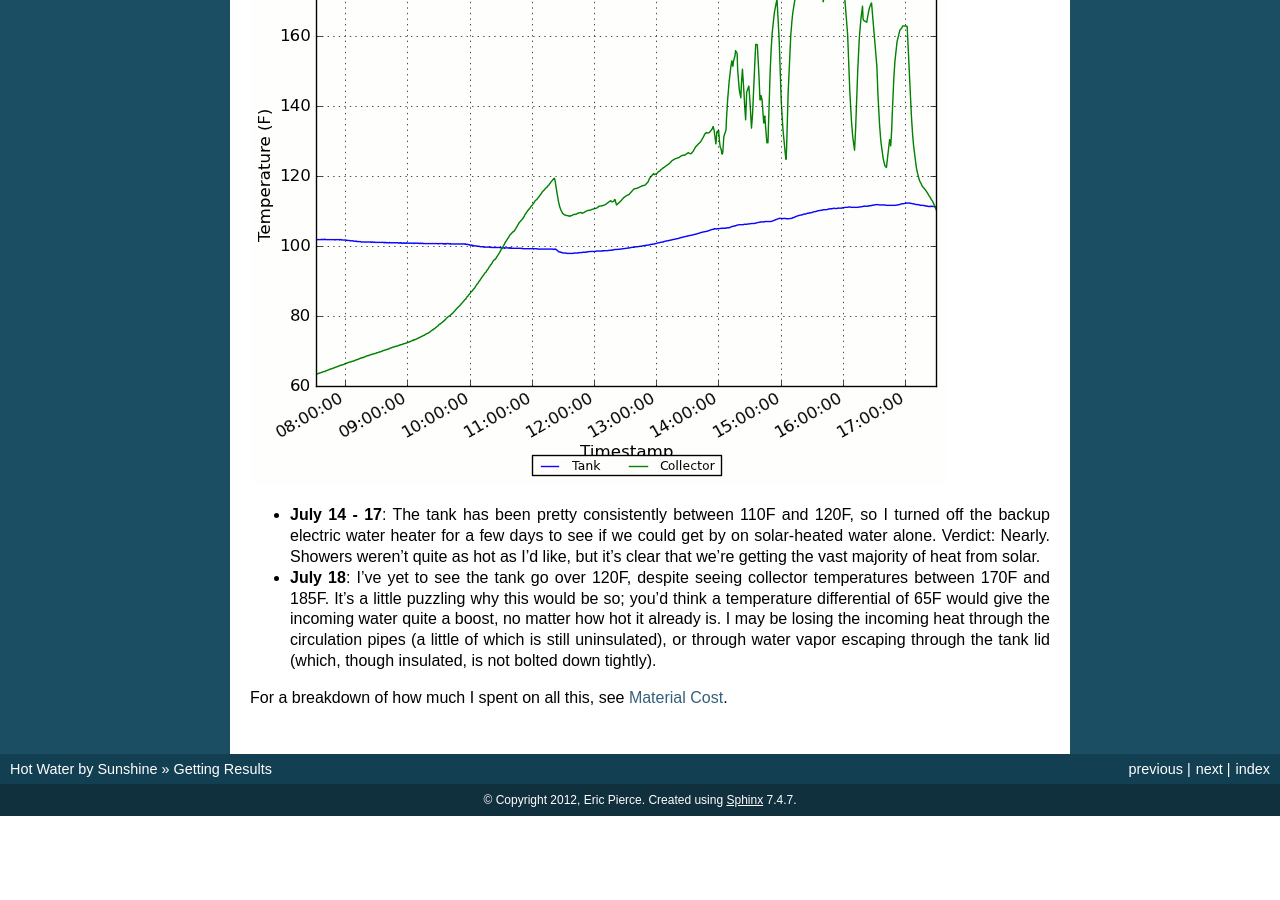
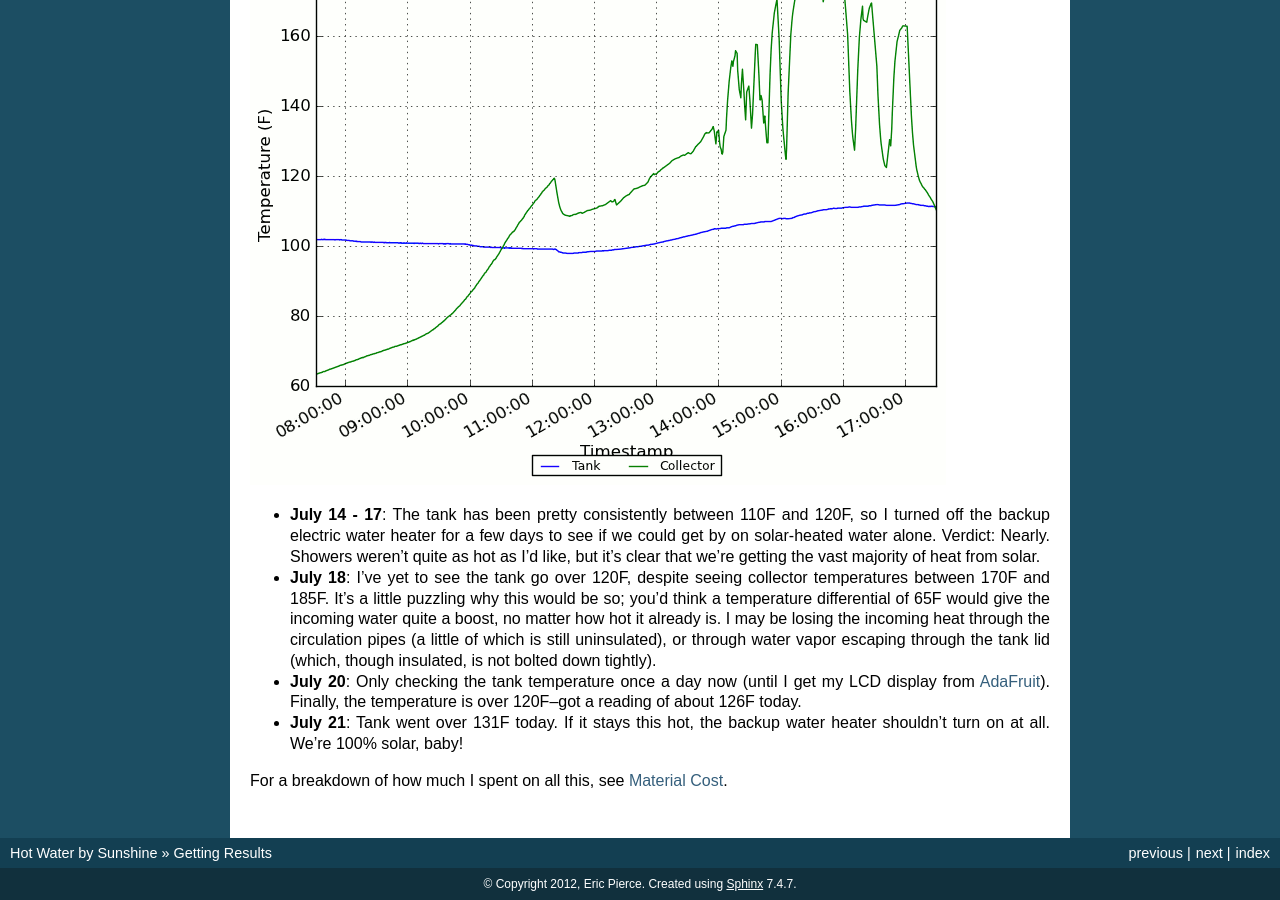
Before and after one commit to wapcaplet/hot-water-by-sunshine, a Sphinx documentation site: the page built from docs/results.rst, in a window 1280 px wide and 900 px high, scrolled down 2024 px. Built offline with Sphinx 7.4.7, drawn with Linux system fonts in a browser that asks for light colours; before the commit the page ends 2840 px from its top, so only the background shows below that.

Commit message:
July 20 and 21 results: Over 130F now

```diff
--- a/docs/results.rst
+++ b/docs/results.rst
@@ -74,4 +74,13 @@ could see it was definitely working.
   uninsulated), or through water vapor escaping through the tank lid (which,
   though insulated, is not bolted down tightly).
 
+- **July 20**: Only checking the tank temperature once a day now (until I get my
+  LCD display from AdaFruit_). Finally, the temperature is over 120F--got a
+  reading of about 126F today.
+
+- **July 21**: Tank went over 131F today. If it stays this hot, the backup water
+  heater shouldn't turn on at all. We're 100% solar, baby!
+
 For a breakdown of how much I spent on all this, see :ref:`cost`.
+
+.. _AdaFruit: http://www.adafruit.com/
```
